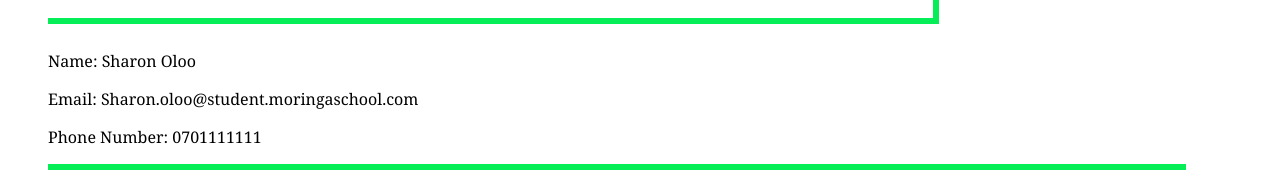
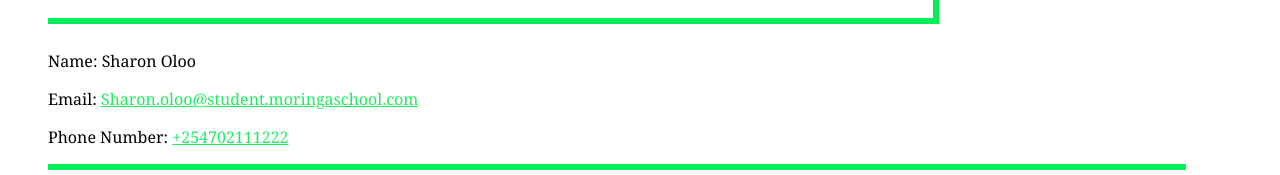
Before and after one commit to sharonoloo/portfolio-landing-page, a plain HTML site: page index.html in a window 1280 px wide. Shown: the part 1379-1554 px from the top of the page. Drawn offline with Linux system fonts and the light colour scheme.

Commit message:
add contact information links

```diff
--- a/css/main.css
+++ b/css/main.css
@@ -15,7 +15,7 @@ ul {
     line-height: 40px;
 }
 a:link {
-    color: red;
+    color: rgb(30, 236, 95);
   }
 a:visited {
     color: green;
--- a/index.html
+++ b/index.html
@@ -45,8 +45,8 @@
     <h3 id="contact">Contact Me</h3>
             <div class="details">
                 <p>Name: Sharon Oloo</p>
-                <p>Email: Sharon.oloo@student.moringaschool.com</p>
-                <p>Phone Number: 0701111111</p>
+                <p>Email:  <a href="mailto: Sharon.oloo@student.moringaschool.com">Sharon.oloo@student.moringaschool.com</a></p>
+                <p>Phone Number: <a href="tel:+254702111222">+254702111222</a></p>
             </div>
 </body>
 </html>
```
